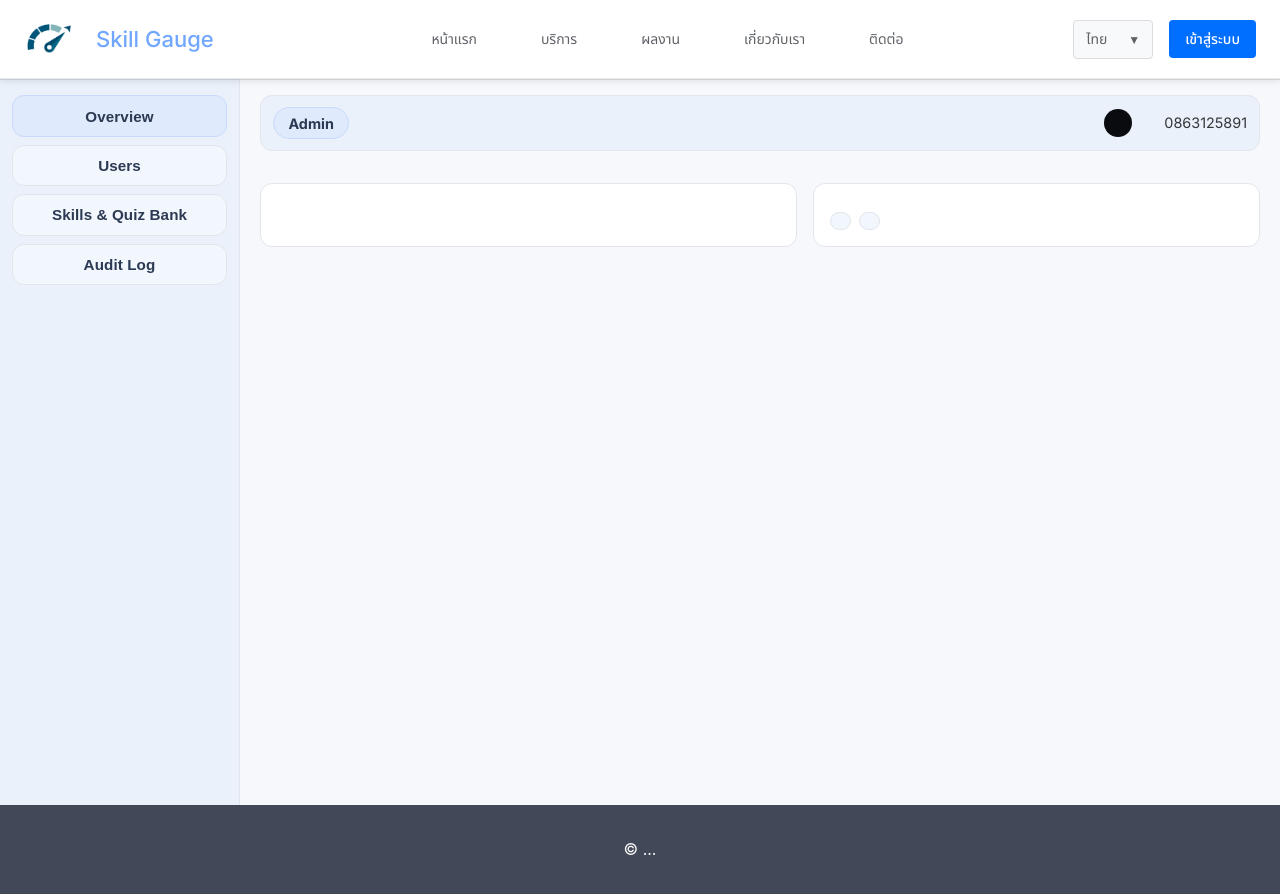
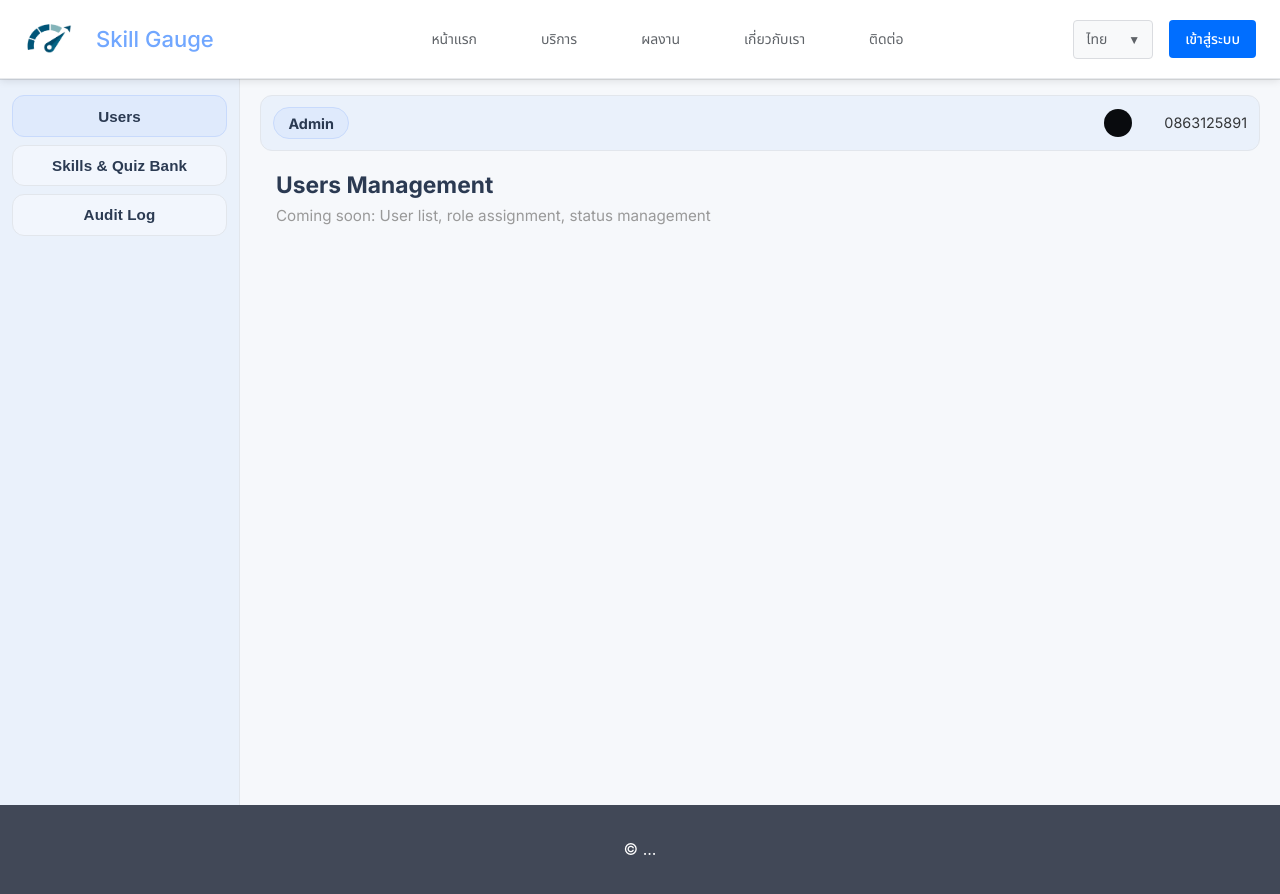
Before and after one commit to SakrananTH/SkillGauge01, a React (Create React App) app: page /admin in a window 1280 px wide. Built offline with nearby package versions, Linux system fonts and the light colour scheme; sample sign-in values are in the browser's storage; a small style sheet from the web is missing; a web font is replaced by a local one.

Commit message:
refactor(admin): remove empty Overview tab, set Users as default

```diff
--- a/src/pages/AdminDashboard.js
+++ b/src/pages/AdminDashboard.js
@@ -12,16 +12,12 @@ const AdminDashboard = () => {
   const navUser = location.state?.user;
   const user = navUser || { ...mockUser, role: 'admin', username: '0863125891' };
 
-  const [tab, setTab] = useState('overview');
-
-  const kpis = useMemo(() => ([
-  ]), []);
+  const [tab, setTab] = useState('users');
 
   return (
     <div className="dash-layout">
       <aside className="dash-sidebar">
         <nav className="menu">
-          <button type="button" className={`menu-item ${tab==='overview'?'active':''}`} onClick={() => setTab('overview')}>Overview</button>
           <button type="button" className={`menu-item ${tab==='users'?'active':''}`} onClick={() => setTab('users')}>Users</button>
           <button type="button" className={`menu-item ${tab==='quiz'?'active':''}`} onClick={() => setTab('quiz')}>Skills & Quiz Bank</button>
           <button type="button" className={`menu-item ${tab==='audit'?'active':''}`} onClick={() => setTab('audit')}>Audit Log</button>
@@ -40,33 +36,6 @@ const AdminDashboard = () => {
           </div>
         </div>
 
-        {tab === 'overview' && (
-          <>
-            <div className="pm-stats">
-              {kpis.map((k) => (
-                <div className="stat" key={k.label}>
-                  <div className="label">{k.label}</div>
-                  <div className="value">{k.value}</div>
-                </div>
-              ))}
-            </div>
-            <div className="pm-grid" style={{ marginTop: '1rem' }}>
-              <div className="panel">
-                <h2 className="panel-title"></h2>
-                <ul style={{ margin: 0, paddingLeft: '1rem' }}>
-                </ul>
-              </div>
-              <div className="panel">
-                <h2 className="panel-title"></h2>
-                <div className="filter-pills">
-                  <button className="pill" type="button" onClick={() => setTab('users')}></button>
-                  <button className="pill" type="button" onClick={() => setTab('quiz')}></button>
-                </div>
-              </div>
-            </div>
-          </>
-        )}
-
         {tab === 'users' && <AdminUsersTable />}
         {tab === 'quiz' && <AdminQuizBank />}
         {tab === 'audit' && <AdminAuditLog />}
```
